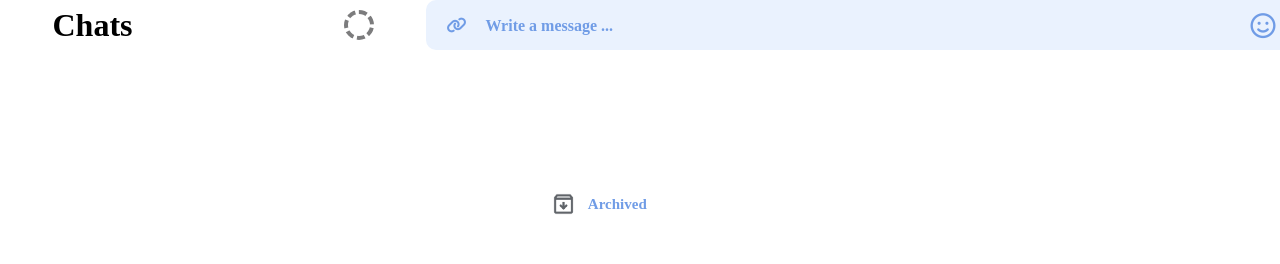
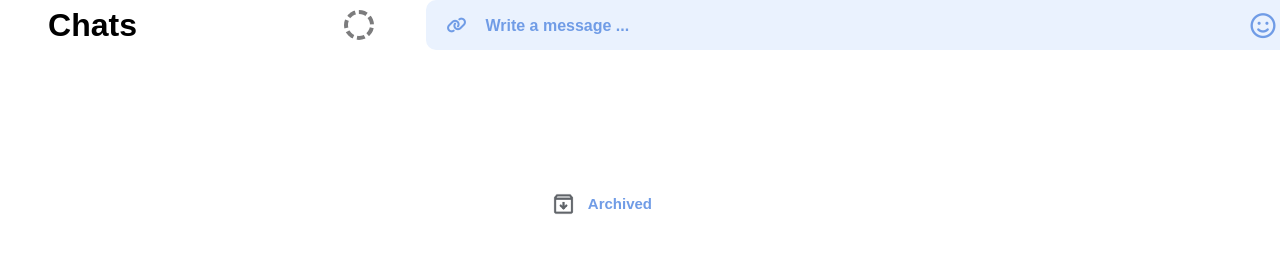
Before and after one commit to buidinhnguyen2002/App-Chat, a React (Create React App) app: page / in a window 1280 px wide. Shown: the top 264 px of the page. Built offline with nearby package versions, Linux system fonts and the light colour scheme; no server answers; a web font is replaced by a local one.

Commit message:
chỉnh sửa màu, kiểu chữ, font chữ

```diff
--- a/src/Assets/css/_base.scss
+++ b/src/Assets/css/_base.scss
@@ -1,8 +1,10 @@
+@import "variable";
+@import "color";
+@import "font";
+@import "mixins";
 *{
   padding: 0;
   margin: 0;
   box-sizing: border-box;
+  font-family: $font-Manrope;
 }
-@import "variable";
-@import "color";
-@import "font";
--- /dev/null
+++ b/src/Assets/css/_mixins.scss
@@ -0,0 +1,17 @@
+@mixin styleText ($weight, $size, $height, $color){
+  font-weight: $weight;
+  font-size: $size;
+  line-height: $height;
+  color: $color;
+}
+@mixin dimension($width: 100%, $height: 100%){
+  width: $width;
+  height: $height;
+}
+@mixin positionAbsolute($top:0, $left: 0,$right: 0, $bottom:0){
+  position: absolute;
+  top: $top;
+  left: $left;
+  right: $right;
+  bottom: $bottom;
+}
--- a/src/Assets/css/_variable.scss
+++ b/src/Assets/css/_variable.scss
@@ -5,3 +5,9 @@ $primary-color-text: #000000;
 $primary-color-subtext: #7C7C7D;
 $color-black-03: #030303;
 $color-green-active: #76D45E;
+$font-Manrope: 'Manrope', sans-serif;
+$color-grey-txt: #686768;
+$color-grey-01 :#C4C4C4;
+$color-blue-01: #5B96F7;
+$color-blue-02: #EAF2FE;
+$color-blue-03: #709CE6;
--- a/src/components/archive-item/archive.scss
+++ b/src/components/archive-item/archive.scss
@@ -10,6 +10,7 @@
   top: 192px;
 }
 .archive-img img {
+  position: relative;
   width: 25px;
   height: 25.5px;
 }
@@ -17,11 +18,11 @@
   position: absolute;
   width: 65px;
   height: 20px;
-  font-family: 'Manrope';
+  font-family: $font-Manrope;
   font-style: normal;
   font-weight: 700;
   font-size: 15px;
   line-height: 20px;
-  color: #709CE6;
+  color: $color-blue-03;
   margin-left: 36.44px;
 }
--- a/src/components/header/header.scss
+++ b/src/components/header/header.scss
@@ -8,12 +8,12 @@
 .chats {
   display: flex;
   align-items: center;
-  font-family: 'Manrope';
+  font-family: $font-Manrope;
   font-style: normal;
   font-weight: 800;
   font-size: 32px;
   line-height: 44px;
-  color: #000000;
+  color: $primary-color-text;
 }
 
 .chat {
@@ -28,6 +28,6 @@
   width: 30px;
   height: 30px;
   border-radius: 100%;
-  border: 4px dashed #7C7C7D;
+  border: 4px dashed $primary-color-subtext;
   margin-left: 204.41px;
 }
--- a/src/components/message-page/messages.scss
+++ b/src/components/message-page/messages.scss
@@ -4,7 +4,7 @@
   position: relative;
   width: 869px;
   height: 50px;
-  background: #EAF2FE;
+  background: $color-blue-02;
   border-radius: 10px;
 }
 
@@ -13,7 +13,7 @@
   left: 20px;
   top: 50%;
   transform: translateY(-50%);
-  color: #709CE6;
+  color: $color-blue-03;
 }
 
 .fa-regular.fa-face-smile {
@@ -22,7 +22,7 @@
   top: 50%;
   transform: translateY(-50%);
   font-size: 25px;
-  color: #709CE6;
+  color: $color-blue-03;
 }
 
 .message {
@@ -40,25 +40,25 @@
   left: 605px;
   top: 927px;
   background-color: transparent;
-  font-family: 'Manrope';
+  font-family: $font-Manrope;
   font-style: normal;
   font-weight: 600;
   font-size: 16px;
   line-height: 22px;
-  color: #709CE6;
+  color: $color-blue-03;
   border: none;
   outline: none;
 }
 
 .message input::placeholder {
-  color: #709CE6;
+  color: $color-blue-03;
 }
 .rectangle-17 {
   display: inline-block;
   position: relative;
   width: 48px;
   height: 48px;
-  background: #5B96F7;
+  background: $color-blue-01;
   border-radius: 12px;
   margin-left: 20px;
 }
@@ -72,11 +72,11 @@
 
 .fa-regular.fa-paper-plane {
   border: none;
-  background-color: #5B96F7;
+  background-color: $color-blue-01;
   width: 24px;
   height: 24px;
   display: flex;
   justify-content: center;
   align-items: center;
-  color: #FFFFFF;
+  color: $primary-color-white;
 }
--- a/src/components/toggle_item/toggle.scss
+++ b/src/components/toggle_item/toggle.scss
@@ -11,7 +11,7 @@
   width: 53px;
   height: 28px;
   border-radius: 20px;
-  background-color: #5B96F7;
+  background-color: $color-blue-01;
   transition: all 0.3s ease-in-out;
 }
 
@@ -22,21 +22,21 @@
   width: 20px;
   height: 20px;
   border-radius: 50%;
-  background-color: #FFFFFF;
+  background-color: $primary-color-white;
   transition: all 0.3s ease-in-out;
 }
 
 .toggle-input:checked + .toggle-label .rectangle-6 {
-  background-color: #C4C4C4;
+  background-color: $color-grey-01;
 }
 
 .toggle-input:checked + .toggle-label .rectangle-6::before {
   opacity: 0;
-  background-color: #C4C4C4;
+  background-color: $color-grey-01;
 }
 
 .toggle-input:checked + .toggle-label .ellipse-2 {
   transform: translateX(-24px);
-  background-color: #ffffff;
+  background-color: $primary-color-white;
   z-index: 2;
 }
```
